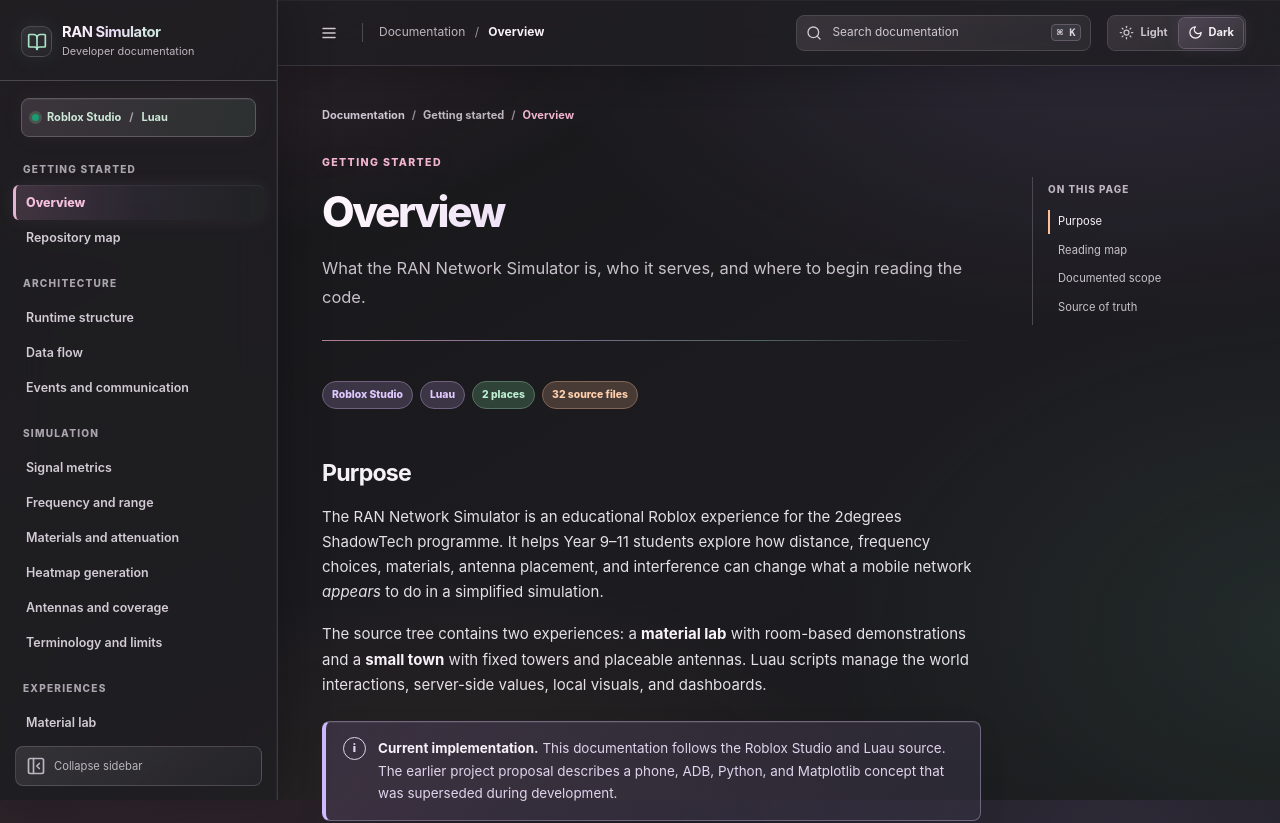
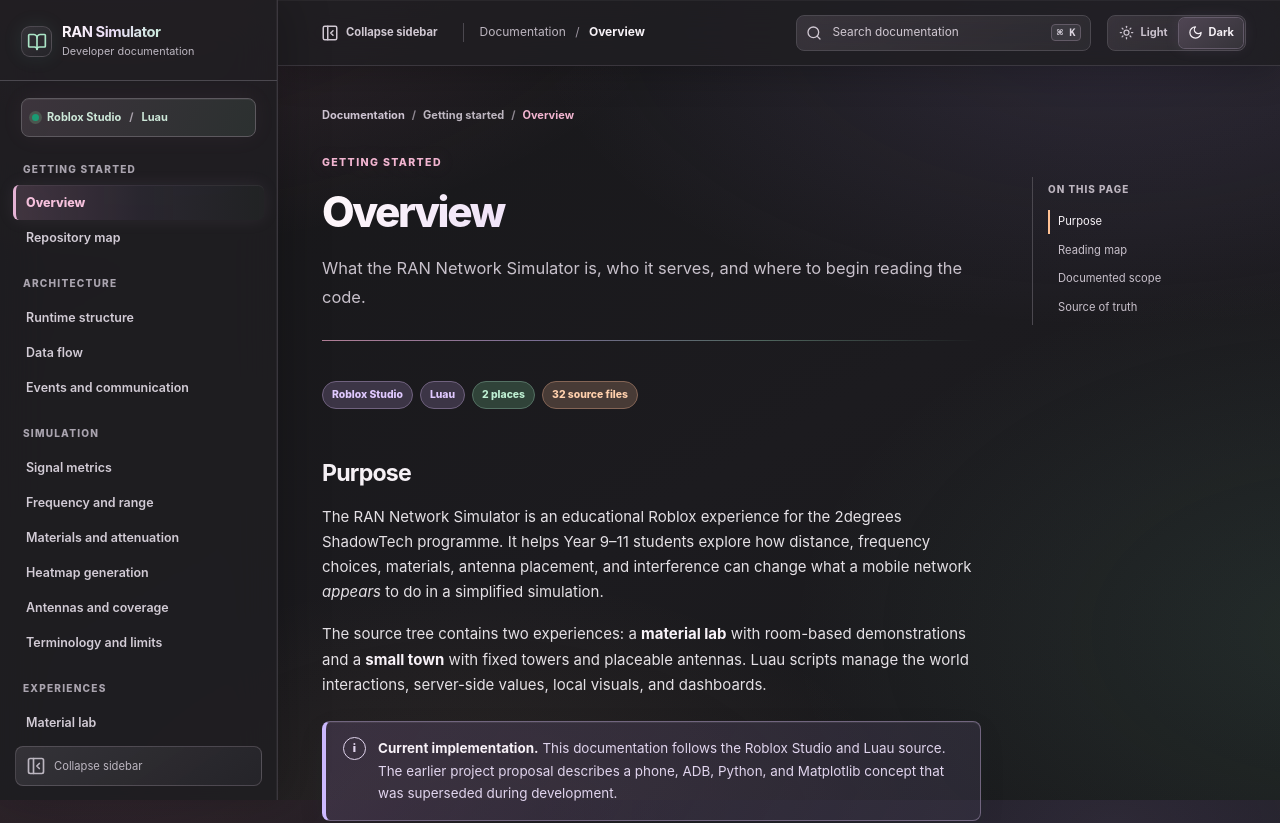
Before and after one commit to sujalchan/RAN-Simulation-Documentation, a React (Vite) app in the folder src-website-docs/: page / in a window 1280 px wide. Shown: the top 823 px of the page. Built offline with nearby package versions, Linux system fonts and the light colour scheme.

Commit message:
Fix sidebar collapse controls

```diff
--- a/src-website-docs/src/App.tsx
+++ b/src-website-docs/src/App.tsx
@@ -1,6 +1,6 @@
 import { useEffect, useMemo, useRef, useState } from 'react';
 import type { MouseEvent } from 'react';
-import { Menu, Search, Sun, Moon } from 'lucide-react';
+import { Search, Sun, Moon, PanelLeftClose, PanelLeftOpen } from 'lucide-react';
 import { Breadcrumbs } from './components/docs/Breadcrumbs';
 import { DocPage } from './components/docs/DocPage';
 import { DocSearch } from './components/docs/DocSearch';
@@ -28,6 +28,12 @@
   const previous = index > 0 ? pageById.get(navigationIds[index - 1]) : undefined;
   const next = index >= 0 ? pageById.get(navigationIds[index + 1]) : undefined;
   const group = script ? 'Code reference' : page?.group || 'Documentation';
+  const isNarrowViewport = window.matchMedia('(max-width: 820px)').matches;
+  const navigationExpanded = isNarrowViewport ? mobileOpen : !sidebarCollapsed;
+  const toggleNavigation = () => {
+    if (window.matchMedia('(max-width: 820px)').matches) setMobileOpen((value) => !value);
+    else setSidebarCollapsed((value) => !value);
+  };
 
   useEffect(() => {
     const update = () => setLocation(parseDocLocation());
@@ -78,7 +84,7 @@
   return <><a className="skip-link" href="#main-content">Skip to content</a><div className={`app-shell ${sidebarCollapsed ? 'sidebar-collapsed' : ''}`}>
     <DocSidebar active={location.id} close={() => setMobileOpen(false)} collapsed={sidebarCollapsed} toggleCollapsed={() => setSidebarCollapsed((value) => !value)} />
     <div className="mobile-scrim" hidden={!mobileOpen} onClick={() => setMobileOpen(false)} aria-hidden="true" />
-    <div className="workspace"><header className="topbar"><div className="topbar-start"><button className="icon-button menu-toggle" onClick={() => { if (matchMedia('(max-width: 820px)').matches) setMobileOpen((value) => !value); else setSidebarCollapsed((value) => !value); }} aria-label="Toggle documentation navigation" aria-controls="sidebar" aria-expanded={matchMedia('(max-width: 820px)').matches ? mobileOpen : !sidebarCollapsed}><Menu /></button><span className="topbar-divider" /><span className="topbar-location">Documentation <span>/</span> <strong>{page?.title || 'Page not found'}</strong></span></div><div className="topbar-actions"><button ref={searchTrigger} className="search-trigger" onClick={() => setSearchOpen(true)} aria-keyshortcuts="Control+k Meta+k /"><Search /><span>Search documentation</span><kbd>⌘ K</kbd></button><div className="theme-switch" role="group" aria-label="Color theme"><button className="theme-option" aria-label="Light mode" aria-pressed={theme === 'light'} onClick={() => setTheme('light')}><Sun /><span>Light</span></button><button className="theme-option" aria-label="Dark mode" aria-pressed={theme === 'dark'} onClick={() => setTheme('dark')}><Moon /><span>Dark</span></button></div></div></header>
+    <div className="workspace"><header className="topbar"><div className="topbar-start"><button type="button" className="icon-button menu-toggle" onClick={toggleNavigation} aria-label={navigationExpanded ? 'Collapse sidebar' : 'Show sidebar'} title={navigationExpanded ? 'Collapse sidebar' : 'Show sidebar'} aria-controls="sidebar" aria-expanded={navigationExpanded}>{navigationExpanded ? <PanelLeftClose /> : <PanelLeftOpen />}<span className="menu-toggle-label">{navigationExpanded ? 'Collapse sidebar' : 'Show sidebar'}</span></button><span className="topbar-divider" /><span className="topbar-location">Documentation <span>/</span> <strong>{page?.title || 'Page not found'}</strong></span></div><div className="topbar-actions"><button ref={searchTrigger} className="search-trigger" onClick={() => setSearchOpen(true)} aria-keyshortcuts="Control+k Meta+k /"><Search /><span>Search documentation</span><kbd>⌘ K</kbd></button><div className="theme-switch" role="group" aria-label="Color theme"><button className="theme-option" aria-label="Light mode" aria-pressed={theme === 'light'} onClick={() => setTheme('light')}><Sun /><span>Light</span></button><button className="theme-option" aria-label="Dark mode" aria-pressed={theme === 'dark'} onClick={() => setTheme('dark')}><Moon /><span>Dark</span></button></div></div></header>
       <div className="reading-layout"><main className="main-content" id="main-content" tabIndex={-1}><Breadcrumbs title={page?.title || 'Page not found'} group={group} /><article className="doc-article" onClick={followDocLink}>{page ? (script ? <ScriptReferencePage id={script.id} /> : pageComponents[page.id] ? <>{(() => { const PageComponent = pageComponents[page.id]; return <PageComponent />; })()}</> : <DocPage page={page} />) : <div className="page-enter"><p className="eyebrow">Documentation</p><h1>Page not found</h1><p className="lede">This documentation route does not exist.</p><Link to={docPath('overview')}>Return to the overview →</Link></div>}</article>
         {index >= 0 ? <nav className="page-neighbors" aria-label="Adjacent pages">{previous ? <Link className="neighbor-link" to={docPath(previous.id)}><small>Previous page</small><strong>← {previous.title}</strong></Link> : <span />}{next ? <Link className="neighbor-link next" to={docPath(next.id)}><small>Next page</small><strong>{next.title} →</strong></Link> : <span />}</nav> : <nav className="page-neighbors" aria-label="Adjacent pages"><Link className="neighbor-link" to={docPath('code-reference')}><small>Back to reference</small><strong>← All scripts</strong></Link></nav>}
         <footer className="content-footer">RAN Network Simulator</footer></main>{page && <TableOfContents pageId={page.id} markup={html} scriptFilter={scriptFilter} />}</div>
--- a/src-website-docs/src/components/docs/DocSidebar.tsx
+++ b/src-website-docs/src/components/docs/DocSidebar.tsx
@@ -22,6 +22,6 @@
       {groups.map((group) => <div className="nav-group" key={group.label}><p className="nav-label">{group.label}</p>{group.ids.map((id) => { const page = pageById.get(id); return page ? <Link className={`nav-link ${active === id ? 'active' : ''}`} aria-current={active === id ? 'page' : undefined} key={id} to={docPath(id)}>{page.title}</Link> : null; })}</div>)}
       <div className="nav-group"><p className="nav-label">Individual scripts</p><button type="button" className="nav-disclosure" aria-expanded={scriptsExpanded} aria-controls="script-place-groups" onClick={() => setScriptsExpanded((expanded) => !expanded)}>Browse all {scripts.length} scripts<ChevronDown size={15}/></button><div id="script-place-groups" className="nav-nested" hidden={!scriptsExpanded}>{(['material-lab', 'small-town'] as const).map((place) => <div key={place} className="nav-disclosure-group"><button type="button" className="nav-disclosure" aria-expanded={Boolean(expandedPlaces[place])} aria-controls={`scripts-${place}`} onClick={() => setExpandedPlaces((current) => ({ ...current, [place]: !current[place] }))}>{place === 'material-lab' ? 'Material lab' : 'Small town'}<ChevronDown size={15}/></button><div id={`scripts-${place}`} className="nav-nested" hidden={!expandedPlaces[place]}>{scripts.filter((script) => script.place === place).map((script) => { const id = `script/${script.id}`; return <Link key={id} className={`nav-link ${active === id ? 'active' : ''}`} aria-current={active === id ? 'page' : undefined} to={docPath(id)}>{script.name}</Link>; })}</div></div>)}</div></div>
     </nav>
-    <button className="sidebar-collapse-hint" onClick={toggleCollapsed} aria-expanded={!collapsed}><PanelLeftClose size={15}/> Collapse sidebar</button>
+    <button type="button" className="sidebar-collapse-hint" onClick={toggleCollapsed} aria-controls="sidebar" aria-expanded={!collapsed}><PanelLeftClose size={15}/> Collapse sidebar</button>
   </aside>;
 }
--- a/src-website-docs/src/styles/site.css
+++ b/src-website-docs/src/styles/site.css
@@ -80,6 +80,8 @@
 .topbar-start, .topbar-actions { display: flex; min-width: 0; align-items: center; gap: 16px; }
 .icon-button { display: grid; width: 34px; height: 34px; flex: 0 0 auto; place-items: center; border: 1px solid transparent; border-radius: 7px; background: transparent; color: #536b7c; }
 .icon-button:hover { border-color: var(--line); background: #f4f7f8; color: var(--navy); }
+.menu-toggle { display: flex; width: auto; align-items: center; gap: 7px; padding: 0 8px; }
+.menu-toggle-label { font-size: .7rem; font-weight: 650; white-space: nowrap; }
 .topbar-divider { width: 1px; height: 19px; background: var(--line); }
 .topbar-location { overflow: hidden; color: #718594; font-size: .75rem; text-overflow: ellipsis; white-space: nowrap; }
 .topbar-location span { padding: 0 6px; color: #b2c0ca; }
@@ -405,6 +407,7 @@
   .sidebar { width: min(310px,86vw); transform: translateX(-100%); box-shadow: 10px 0 30px rgba(16,47,75,.12); }
   .mobile-nav-open .sidebar { transform: translateX(0); }
   .sidebar-close { display: grid !important; }
+  .menu-toggle-label { display: none; }
   .mobile-scrim:not([hidden]) { position: fixed; z-index: 25; inset: 0; background: rgba(7,31,48,.35); }
   .workspace { margin-left: 0; }
   .topbar { padding-inline: 21px; }
```
